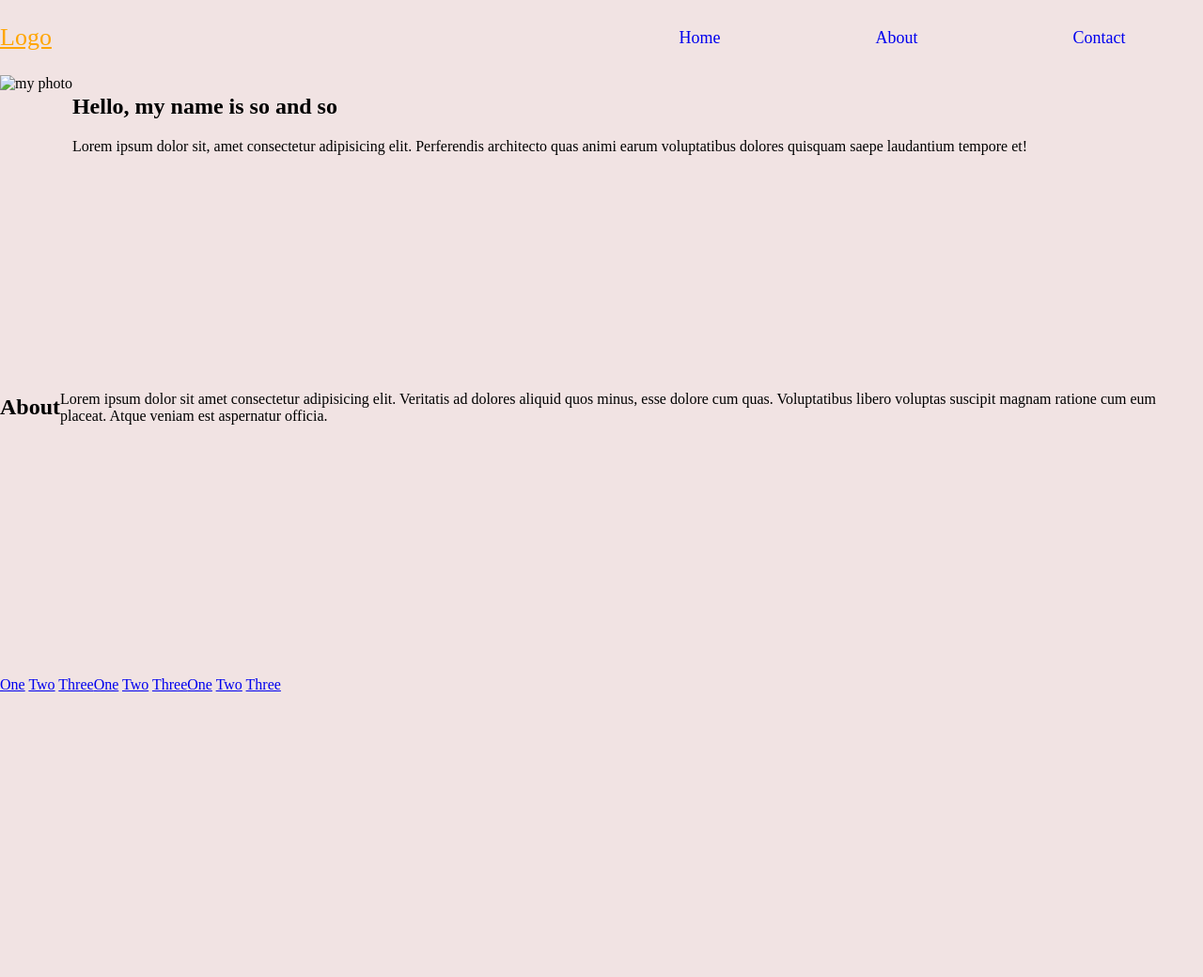
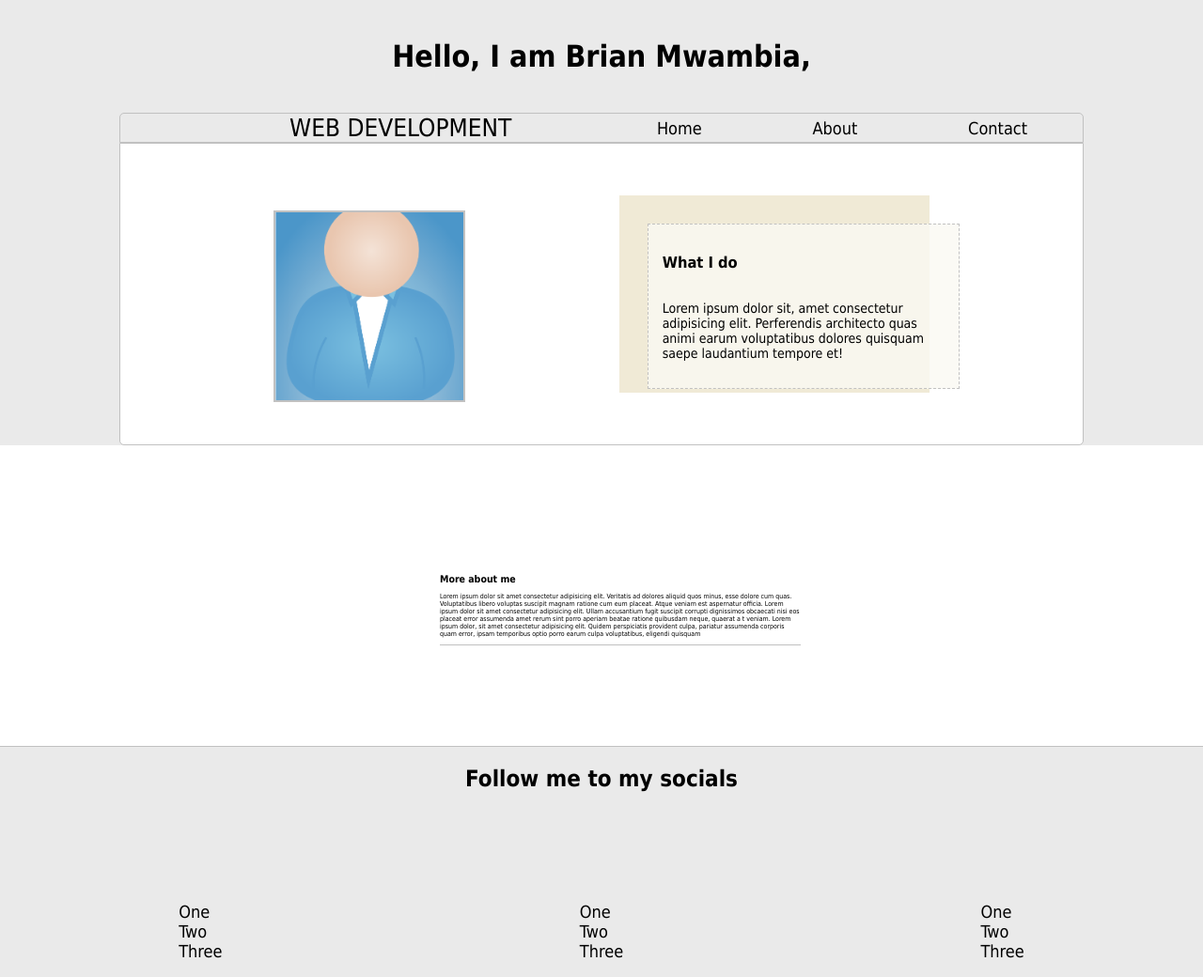
Before and after one commit to K-Kelvin/web-portfolio, a plain HTML site: page index.html in a window 1280 px wide. Shown: the whole page at 94% size. Drawn offline with Linux system fonts and the light colour scheme.

Commit message:
added some css

```diff
--- a/index.html
+++ b/index.html
@@ -9,36 +9,51 @@
   </head>
   <body>
     <header class="header">
-            <a href="#" class="logo"> Logo </a>
+      <h1>Hello, I am Brian Mwambia,</h1>
+    </header>
+    <nav>
+      <a href="#" class="logo"> WEB DEVELOPMENT </a>
       <div class="nav">
         <a href="#">Home</a>
         <a href="#about">About</a>
         <a href="#contact">Contact</a>
       </div>
-        </header>
-
+    </nav>
     <section class="section" id="home">
-            <img src="#" alt="my photo" class="home-img" />
-            <div class="">
-                <h1>Hello, my name is so and so</h1>
+      <div id="img-wrapper">
+        <img src="./assets/one.png" alt="my photo" class="home-img" />
+      </div>
+      <div id="intro-shadow">
+        <div class="intro-ms">
+          <h3>What I do</h3>
           <p>
             Lorem ipsum dolor sit, amet consectetur adipisicing elit.
             Perferendis architecto quas animi earum voluptatibus dolores
             quisquam saepe laudantium tempore et!
           </p>
         </div>
+      </div>
     </section>
 
     <section class="section" id="about">
-            <h2>About</h2>
+      <article id="article">
+        <h2>More about me</h2>
         <p>
-                Lorem ipsum dolor sit amet consectetur adipisicing elit.
-                Veritatis ad dolores aliquid quos minus, esse dolore cum quas.
-                Voluptatibus libero voluptas suscipit magnam ratione cum eum
-                placeat. Atque veniam est aspernatur officia.
+          Lorem ipsum dolor sit amet consectetur adipisicing elit. Veritatis ad
+          dolores aliquid quos minus, esse dolore cum quas. Voluptatibus libero
+          voluptas suscipit magnam ratione cum eum placeat. Atque veniam est
+          aspernatur officia. Lorem ipsum dolor sit amet consectetur adipisicing
+          elit. Ullam accusantium fugit suscipit corrupti dignissimos obcaecati
+          nisi eos placeat error assumenda amet rerum sint porro aperiam beatae
+          ratione quibusdam neque, quaerat a t veniam. Lorem ipsum dolor, sit
+          amet consectetur adipisicing elit. Quidem perspiciatis provident
+          culpa, pariatur assumenda corporis quam error, ipsam temporibus optio
+          porro earum culpa voluptatibus, eligendi quisquam
         </p>
+      </article>
     </section>
-
+    <section>
+      <h1 id="socials">Follow me to my socials</h1>
       <footer class="section" id="contact">
         <div class="footer-item">
           <a href="#">One</a>
@@ -56,5 +71,6 @@
           <a href="#">Three</a>
         </div>
       </footer>
+    </section>
   </body>
 </html>
--- a/style.css
+++ b/style.css
@@ -1,21 +1,47 @@
+:root {
+  --mainColor: #eaeaea;
+  --secondaryColor: #fff;
+  --bordercolor: #c1c1c1;
+  --main-text: black;
+  --secondary-text: #4b5156;
+  --previewBg: rgb(251, 249, 243, 0.8);
+  --previewShadow: #f0ead6;
+}
+html {
+  scroll-behavior: smooth;
+}
+
 body {
   margin: 0;
-    background-color: rgb(241, 227, 227);
+  background-color: var(--mainColor);
+  font-family: tahoma;
 }
 
 .header {
   display: flex;
   width: 100vw;
-    height: 10vh;
+  height: 15vh;
+  margin: auto;
+  background-color: var(--mainColor);
   justify-content: space-around;
   align-items: center;
 }
+nav {
+  display: flex;
+  justify-content: space-between;
+  width: 80vw;
+  border: 1px solid var(--bordercolor);
+  margin: auto;
+  border-radius: 5px 5px 0 0;
+}
+.logo {
+  margin-left: 180px;
 
-.logo {
-    width: 50%;
-    color: orange;
+  color: var(--main-text);
   font-size: 26px;
+  text-decoration: none;
 }
+
 .nav {
   display: flex;
   width: 50%;
@@ -23,16 +49,90 @@ body {
   align-items: center;
 }
 .nav a {
+  color: var(--main-text);
   text-decoration: none;
   font-size: 18px;
 }
-.section {
-    display: flex;
-    justify-content: space space-around;
-    width: 100vw;
-    height: 25vh;
+.nav a:hover {
+  background-color: var(--secondary-text);
+  padding: 4px;
+  border-radius: 2px;
 }
+
 .section {
   height: 40vh;
-    width: 100w;
+  width: 100vw;
 }
+#home {
+  display: flex;
+  width: 80vw;
+  justify-content: space-evenly;
+  align-items: center;
+  margin: auto;
+  border-radius: 0 0 5px 5px;
+  border: 1px solid var(--bordercolor);
+  background-color: var(--secondaryColor);
+}
+#img-wrapper {
+  margin-top: 30px;
+}
+#home img {
+  margin: auto;
+  border: 2px solid var(--bordercolor);
+  width: 200px;
+  height: 200px;
+  object-fit: cover;
+}
+#intro-shadow {
+  background-color: var(--previewShadow);
+  width: 300px;
+  height: 180px;
+  padding-left: 30px;
+  padding-top: 30px;
+}
+.intro-ms {
+  display: flex;
+  flex-direction: column;
+  border: 1px dashed var(--bordercolor);
+  width: 300px;
+  background-color: var(--previewBg);
+  font-size: 14px;
+  padding: 15px;
+  position: relative;
+}
+#about {
+  background-color: var(--secondaryColor);
+  display: flex;
+  align-items: center;
+  justify-content: center;
+  padding-left: 20px;
+  border-bottom: 1px solid var(--bordercolor);
+}
+#article {
+  width: 30%;
+  margin-top: 20px;
+  border-bottom: 1px solid var(--bordercolor);
+  font-size: 7px;
+}
+
+#contact {
+  display: flex;
+  height: 20vh;
+  justify-content: space-around;
+  align-items: flex-end;
+  background-color: var(--main-color);
+}
+#socials {
+  text-align: center;
+}
+.footer-item {
+  display: flex;
+  flex-direction: column;
+  align-items: stretch;
+  justify-content: center;
+}
+.footer-item a {
+  color: var(--main-color);
+  text-decoration: none;
+  font-size: 18px;
+}
```
Also changed, not shown: assets/one.png (added). Lines whose indentation alone changed are shown as unchanged.
